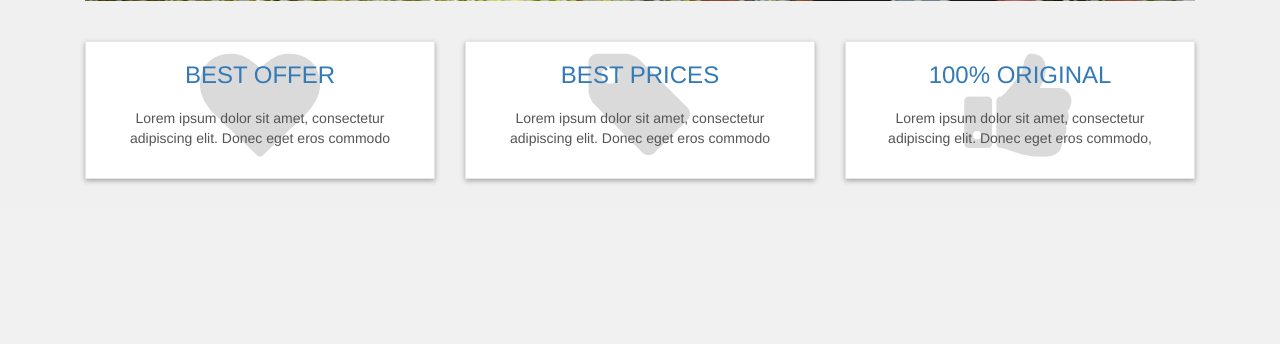
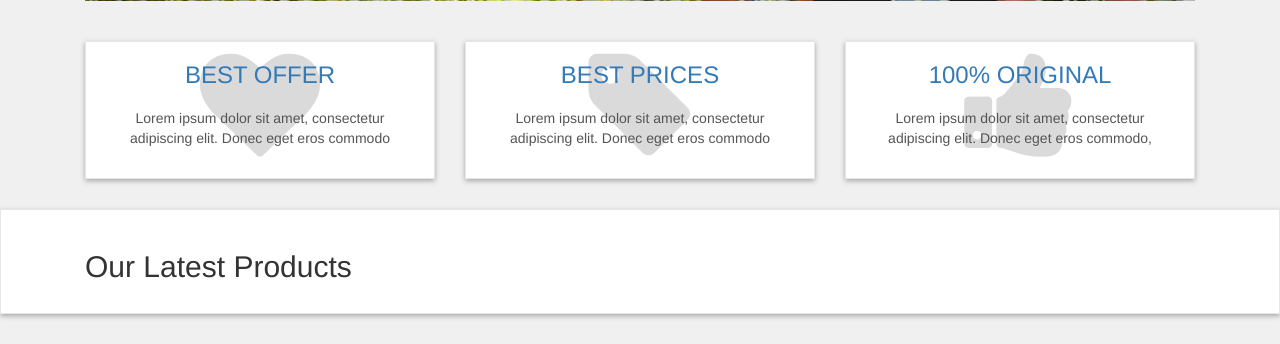
Before and after one commit to Cardoso05/Multirec, a PHP site: page / in a window 1280 px wide. Shown: the part 621-965 px from the top of the page. Before the commit the page ends 805 px from the top, so only its background shows below. Run offline with PHP 8.4, Linux system fonts and the light colour scheme.

Commit message:
latest products
new section

```diff
--- a/index.php
+++ b/index.php
@@ -281,6 +281,27 @@
 
     </div>
 
+    <div id="hot">
+
+        <div class="box">
+
+            <div class="container">
+
+                <div class="col-md-12">
+
+                    <h2>
+                        Our Latest Products
+                    </h2>
+
+                </div>
+
+            </div>
+
+        </div>
+
+    </div>
+
+
     <script src="js/jquery-331.min.js"></script>
     <script src="js/bootstrap-337.min.js"></script>
 
--- a/styles/style.css
+++ b/styles/style.css
@@ -107,7 +107,7 @@ body {
 #advantages {
   text-align: center;
 }
-#advantages .box {
+.box {
   background-color: #ffffff;
   margin: 0 0 30px;
   box-sizing: border-box;
```
